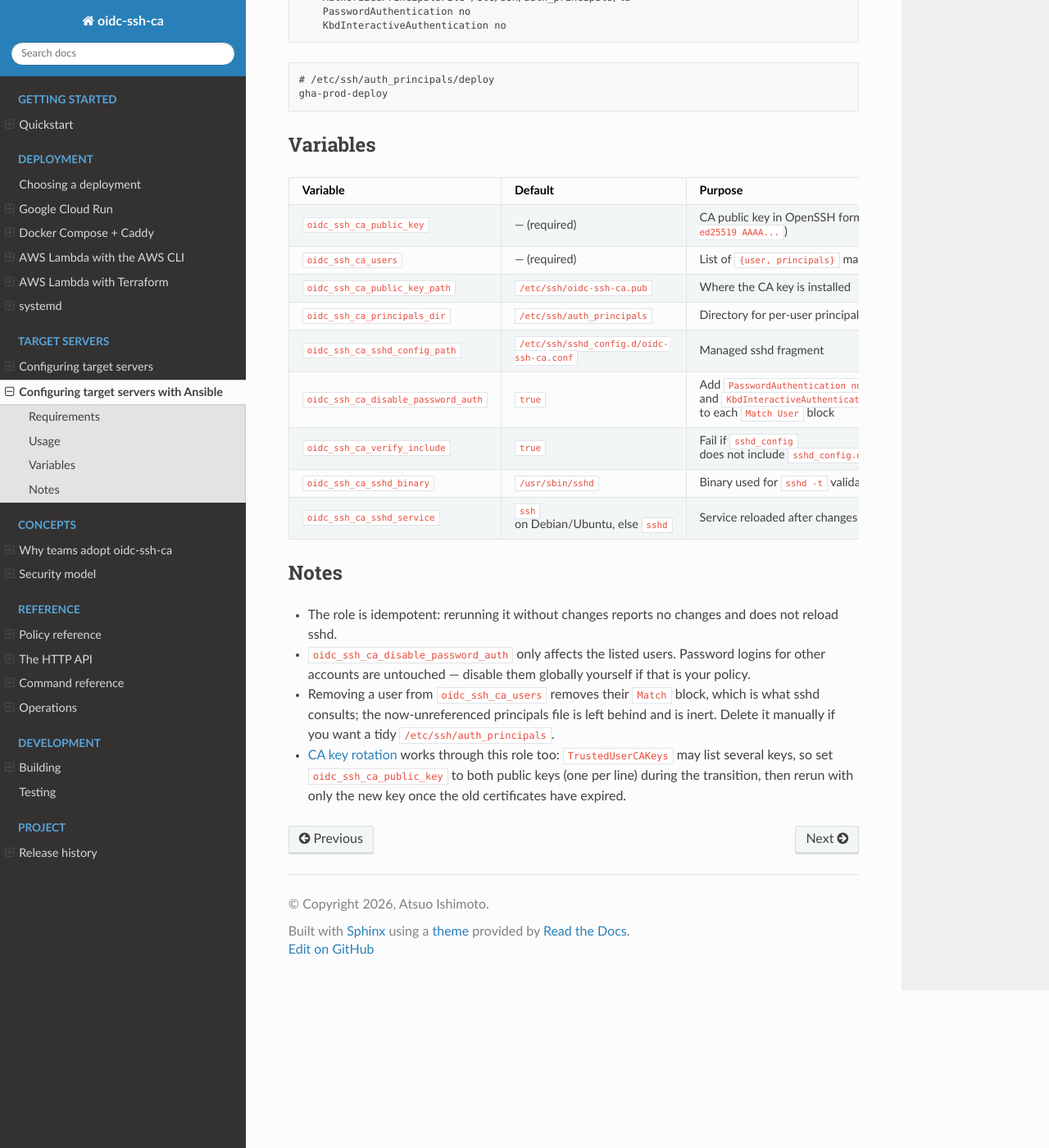
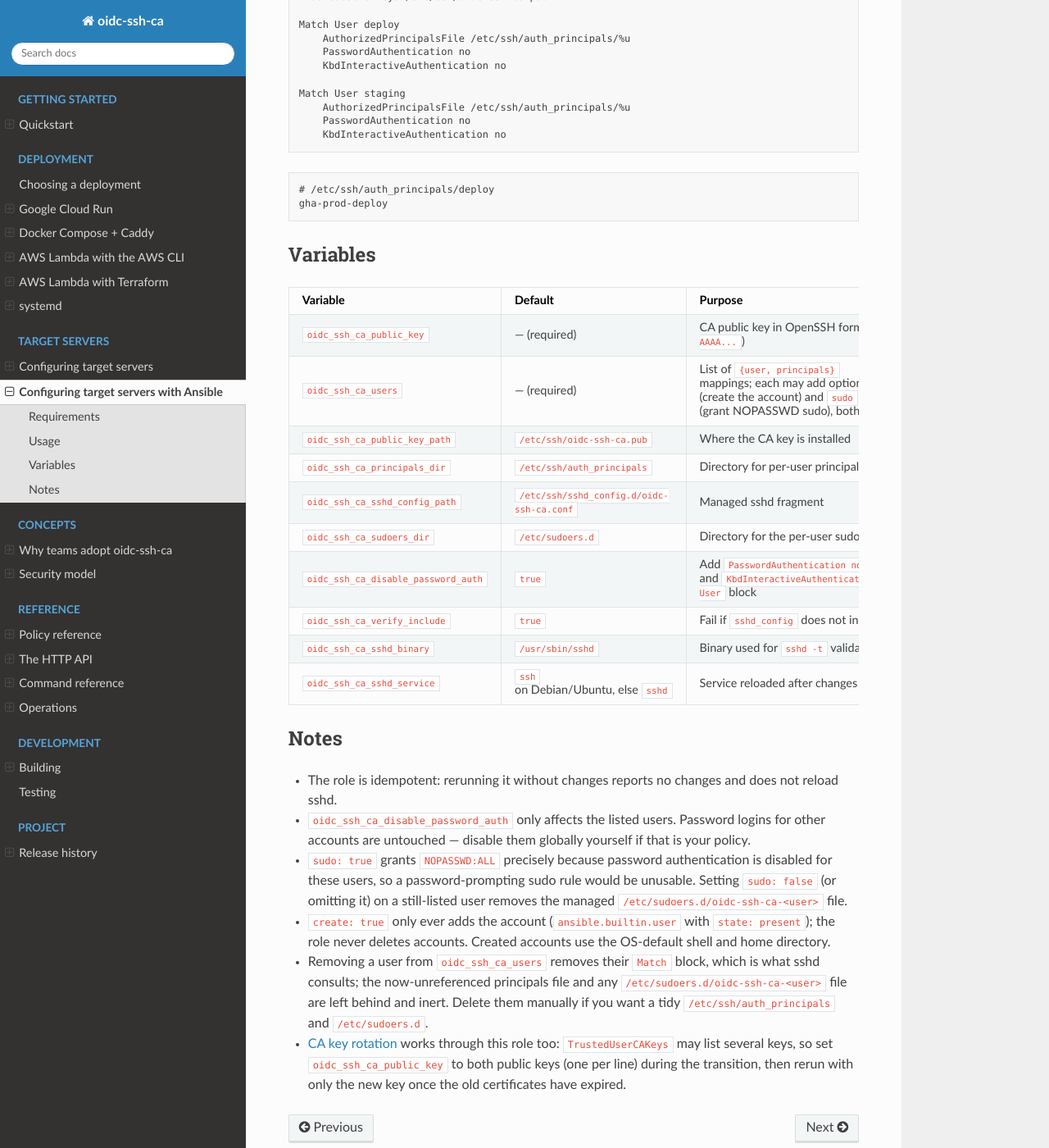
Before and after one commit to atsuoishimoto/oidc-ssh-ca, a Sphinx documentation site: the page built from docs/ansible.md, in a window 1280 px wide and 1400 px high, scrolled down 1643 px. Shown: the whole window at 82% size. Built offline with Sphinx 7.4.7 and the Read the Docs theme 3.1.0, drawn with Linux system fonts in a browser that asks for light colours; some of the changed text lies outside the part shown.

Commit message:
Add optional per-user account creation and sudo to Ansible role
oidc_ssh_ca_users entries now accept two optional booleans (both default
to false): create, which creates the login account via ansible.builtin.user,
and sudo, which grants passwordless sudo (NOPASSWD:ALL) via a namespaced
/etc/sudoers.d/oidc-ssh-ca-<user> file validated with visudo. The sudoers
file is actively removed when sudo is not requested; accounts are only ever
created, never removed. NOPASSWD is used because password auth is disabled
for these certificate users.

Updates validation, defaults, the example playbook, README, and docs.

Claude-Session: https://claude.ai/code/session_01Y1iPvnfgRivFV77Q5KJv5k

```diff
--- a/docs/ansible.md
+++ b/docs/ansible.md
@@ -11,15 +11,19 @@ configure `oidc-ssh-ca` itself (for that, see
 On each host the role:
 
 1. installs the CA public key at `/etc/ssh/oidc-ssh-ca.pub`;
-2. creates `/etc/ssh/auth_principals/<user>` for every entry in
+2. creates the login account for every entry that sets `create: true`;
+3. creates `/etc/ssh/auth_principals/<user>` for every entry in
    `oidc_ssh_ca_users`, listing the certificate principals allowed to
    log in as that user;
-3. installs `/etc/ssh/sshd_config.d/oidc-ssh-ca.conf` with
+4. grants passwordless sudo (`NOPASSWD:ALL`) to every entry that sets
+   `sudo: true`, via `/etc/sudoers.d/oidc-ssh-ca-<user>`, and removes
+   that file for entries that do not;
+5. installs `/etc/ssh/sshd_config.d/oidc-ssh-ca.conf` with
    `TrustedUserCAKeys` and a `Match User` block per user;
-4. validates the configuration with `sshd -t` (the fragment when it is
+6. validates the configuration with `sshd -t` (the fragment when it is
    written, and the full configuration again before reloading — a broken
    config never takes effect);
-5. reloads sshd, only if something changed.
+7. reloads sshd, only if something changed.
 
 ## Requirements
 
@@ -53,6 +57,8 @@ own repository), then:
         - user: deploy
           principals:
             - gha-prod-deploy
+          create: true
+          sudo: true
         - user: staging
           principals:
             - gha-staging-deploy
@@ -68,7 +74,9 @@ A runnable copy of this playbook is at
 The principals must match `certificate.principals` in the CA's
 [policy](policy.md): a certificate logs in as `deploy` only if one of
 its principals appears in `/etc/ssh/auth_principals/deploy`. The login
-users themselves must already exist; the role does not create accounts.
+users must already exist unless the entry sets `create: true`, in which
+case the role creates the account (it only ever creates accounts, never
+removes them).
 
 With the example above, the role writes:
 
@@ -97,10 +105,11 @@ gha-prod-deploy
 | Variable | Default | Purpose |
 |---|---|---|
 | `oidc_ssh_ca_public_key` | — (required) | CA public key in OpenSSH format (`ssh-ed25519 AAAA...`) |
-| `oidc_ssh_ca_users` | — (required) | List of `{user, principals}` mappings |
+| `oidc_ssh_ca_users` | — (required) | List of `{user, principals}` mappings; each may add optional booleans `create` (create the account) and `sudo` (grant NOPASSWD sudo), both default `false` |
 | `oidc_ssh_ca_public_key_path` | `/etc/ssh/oidc-ssh-ca.pub` | Where the CA key is installed |
 | `oidc_ssh_ca_principals_dir` | `/etc/ssh/auth_principals` | Directory for per-user principals files |
 | `oidc_ssh_ca_sshd_config_path` | `/etc/ssh/sshd_config.d/oidc-ssh-ca.conf` | Managed sshd fragment |
+| `oidc_ssh_ca_sudoers_dir` | `/etc/sudoers.d` | Directory for the per-user sudoers files the role manages |
 | `oidc_ssh_ca_disable_password_auth` | `true` | Add `PasswordAuthentication no` and `KbdInteractiveAuthentication no` to each `Match User` block |
 | `oidc_ssh_ca_verify_include` | `true` | Fail if `sshd_config` does not include `sshd_config.d` |
 | `oidc_ssh_ca_sshd_binary` | `/usr/sbin/sshd` | Binary used for `sshd -t` validation |
@@ -113,10 +122,19 @@ gha-prod-deploy
 - `oidc_ssh_ca_disable_password_auth` only affects the listed users.
   Password logins for other accounts are untouched — disable them
   globally yourself if that is your policy.
+- `sudo: true` grants `NOPASSWD:ALL` precisely because password
+  authentication is disabled for these users, so a password-prompting
+  sudo rule would be unusable. Setting `sudo: false` (or omitting it) on
+  a still-listed user removes the managed
+  `/etc/sudoers.d/oidc-ssh-ca-<user>` file.
+- `create: true` only ever adds the account (`ansible.builtin.user` with
+  `state: present`); the role never deletes accounts. Created accounts
+  use the OS-default shell and home directory.
 - Removing a user from `oidc_ssh_ca_users` removes their `Match` block,
-  which is what sshd consults; the now-unreferenced principals file is
-  left behind and is inert. Delete it manually if you want a tidy
-  `/etc/ssh/auth_principals`.
+  which is what sshd consults; the now-unreferenced principals file and
+  any `/etc/sudoers.d/oidc-ssh-ca-<user>` file are left behind and inert.
+  Delete them manually if you want a tidy `/etc/ssh/auth_principals` and
+  `/etc/sudoers.d`.
 - [CA key rotation](operations.md) works through this role too:
   `TrustedUserCAKeys` may list several keys, so set
   `oidc_ssh_ca_public_key` to both public keys (one per line) during
```
Also changed, not shown: ansible/README.md, 3 other files.
